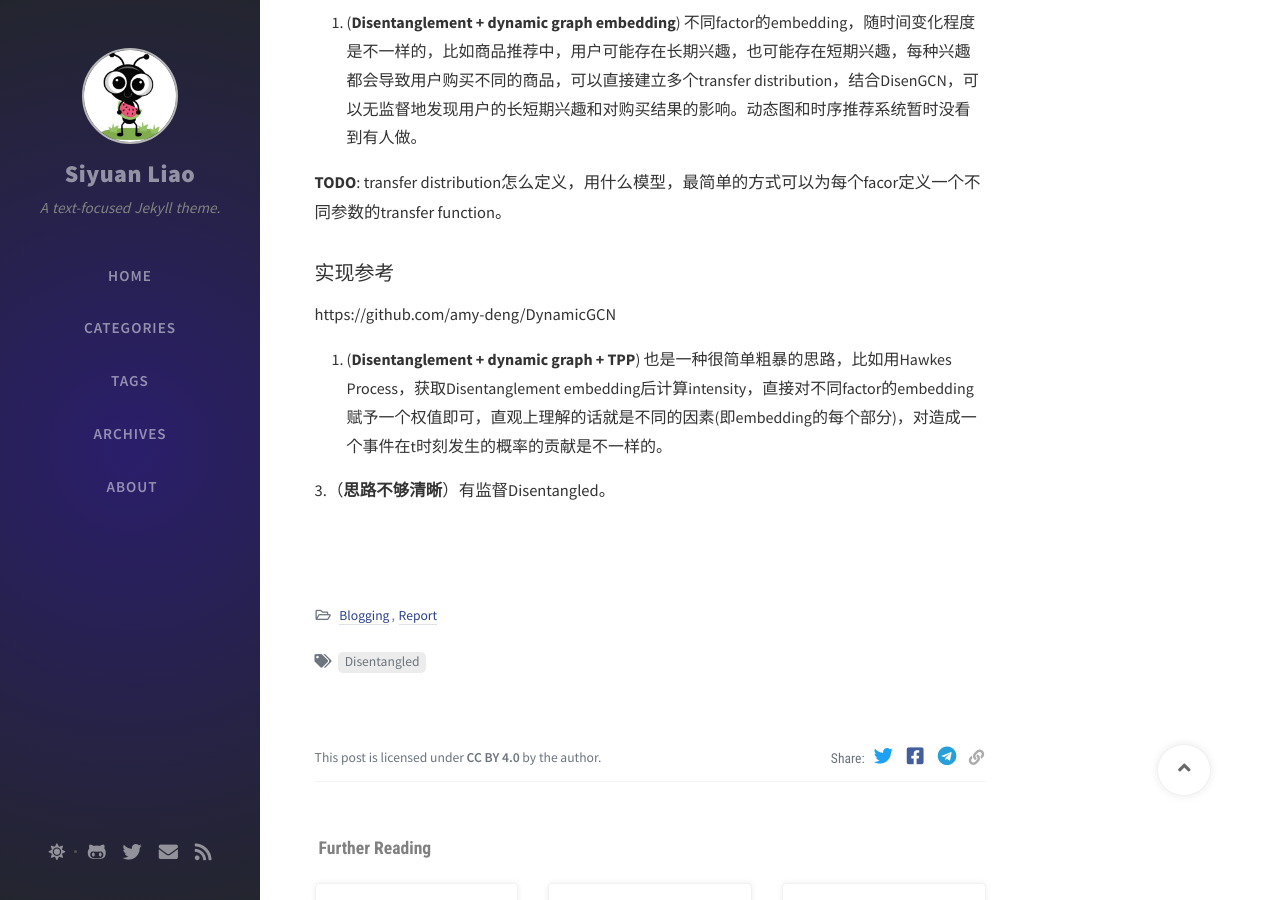
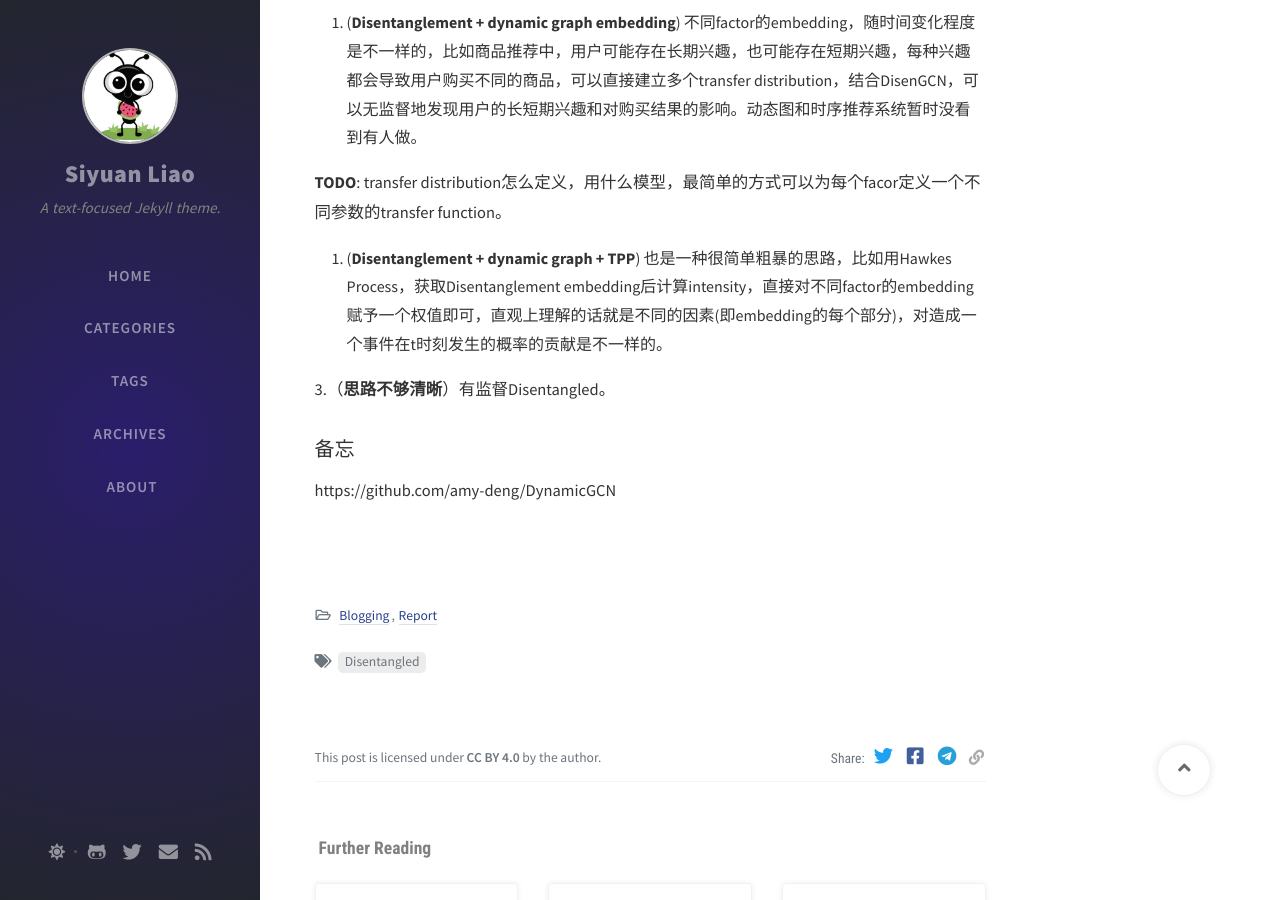
Before and after one commit to SeanLiaoy/seanliaoy.github.io, a Jekyll site: the page built from _posts/2020-10-04-disentangled.md, in a window 1280 px wide and 900 px high, scrolled down 2040 px. Built offline with Jekyll 4.4.1, drawn with Linux system fonts in a browser that asks for light colours; nearby versions of some CDN libraries; comment, search, counter and statistics services are not loaded.

Commit message:
修改文件: _posts/2020-10-04-disentangled.md

```diff
--- a/_posts/2020-10-04-disentangled.md
+++ b/_posts/2020-10-04-disentangled.md
@@ -80,10 +80,14 @@ Disentangled很适合用来做dynamic embedding
 
 **TODO**: transfer distribution怎么定义，用什么模型，最简单的方式可以为每个facor定义一个不同参数的transfer function。
 
-### 实现参考
-https://github.com/amy-deng/DynamicGCN
-
 
 2. (**Disentanglement + dynamic graph + TPP**) 也是一种很简单粗暴的思路，比如用Hawkes Process，获取Disentanglement embedding后计算intensity，直接对不同factor的embedding赋予一个权值即可，直观上理解的话就是不同的因素(即embedding的每个部分)，对造成一个事件在t时刻发生的概率的贡献是不一样的。
 
 3.（**思路不够清晰**）有监督Disentangled。
+
+
+
+
+
+### 备忘
+https://github.com/amy-deng/DynamicGCN
```
